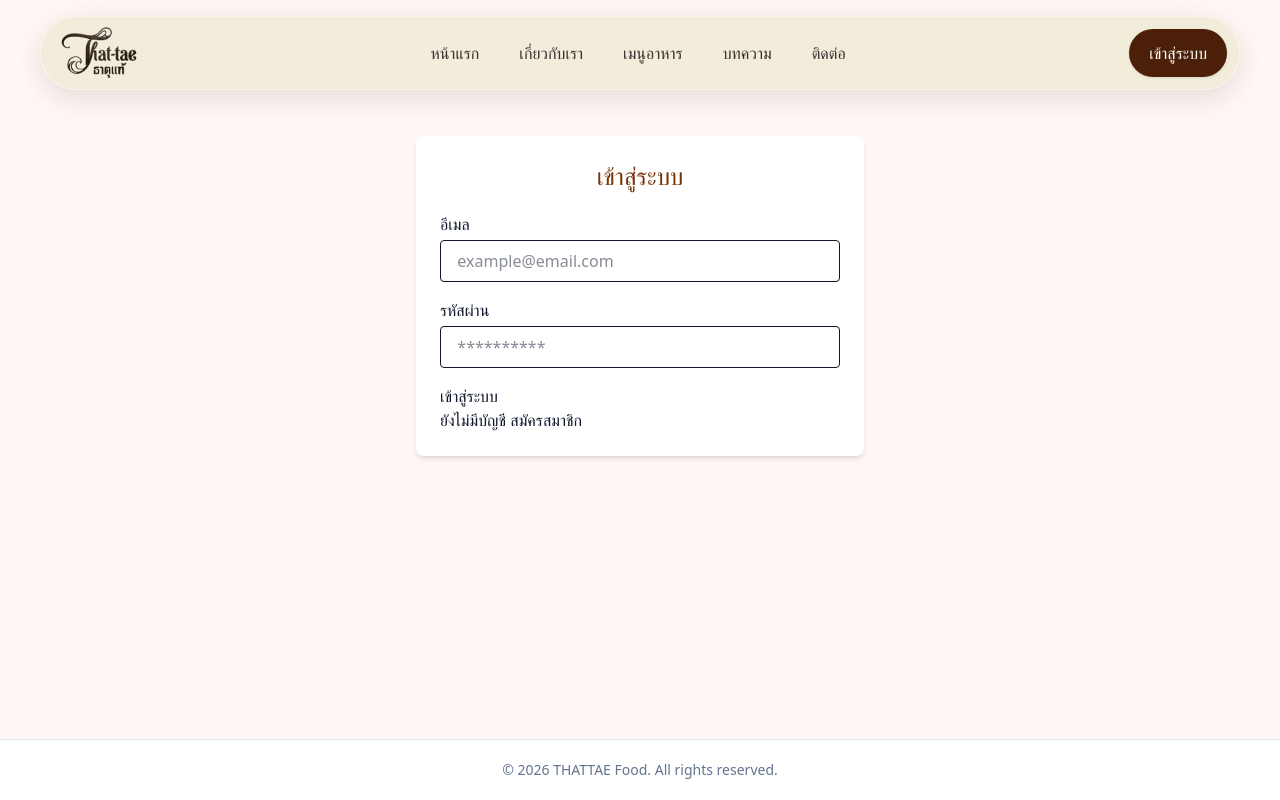
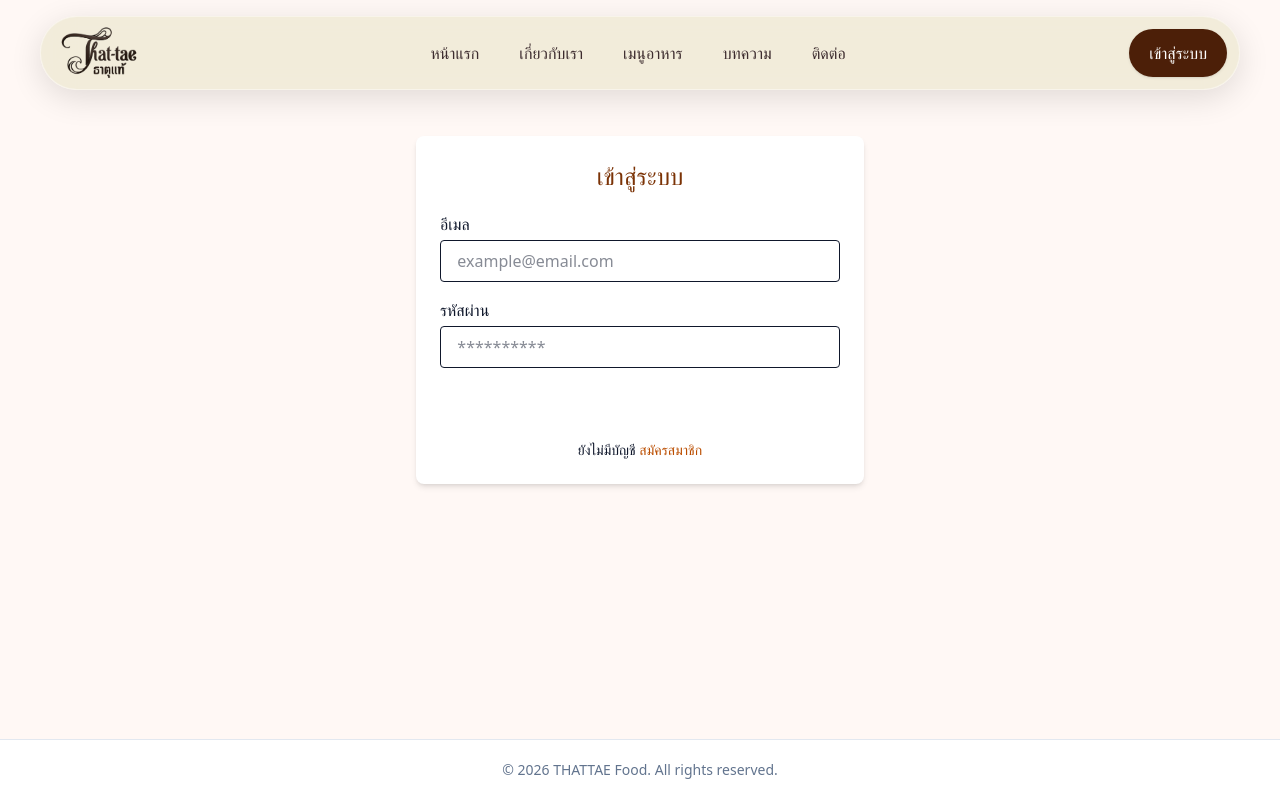
Before and after one commit to ctrlaltnate/JSD13-Group4-Project-Sprint-2, a React (Vite) app: page /login in a window 1280 px wide. Built offline with nearby package versions, Linux system fonts and the light colour scheme; a web font is replaced by a local one.

Commit message:
styling ui login page

```diff
--- a/src/pages/Login.jsx
+++ b/src/pages/Login.jsx
@@ -45,12 +45,12 @@ function Login() {
             className="w-full border p-2 rounded focus:ring-2 focus:ring-amber-500"
           />
         </div>
-        <button type="submit">
+        <button type="submit" className="w-full gb-amber-700 text-white p-2 rounded font-medium hover:bg-amber-800">
           เข้าสู่ระบบ
         </button>
       </form>
-      <p>
-        ยังไม่มีบัญชี <Link to="/register">สมัครสมาชิก</Link>
+      <p className="text-center mt-4 text-sm">
+        ยังไม่มีบัญชี <Link to="/register" className="text-amber-700 font-bold">สมัครสมาชิก</Link>
       </p>
     </div>
   );
```
